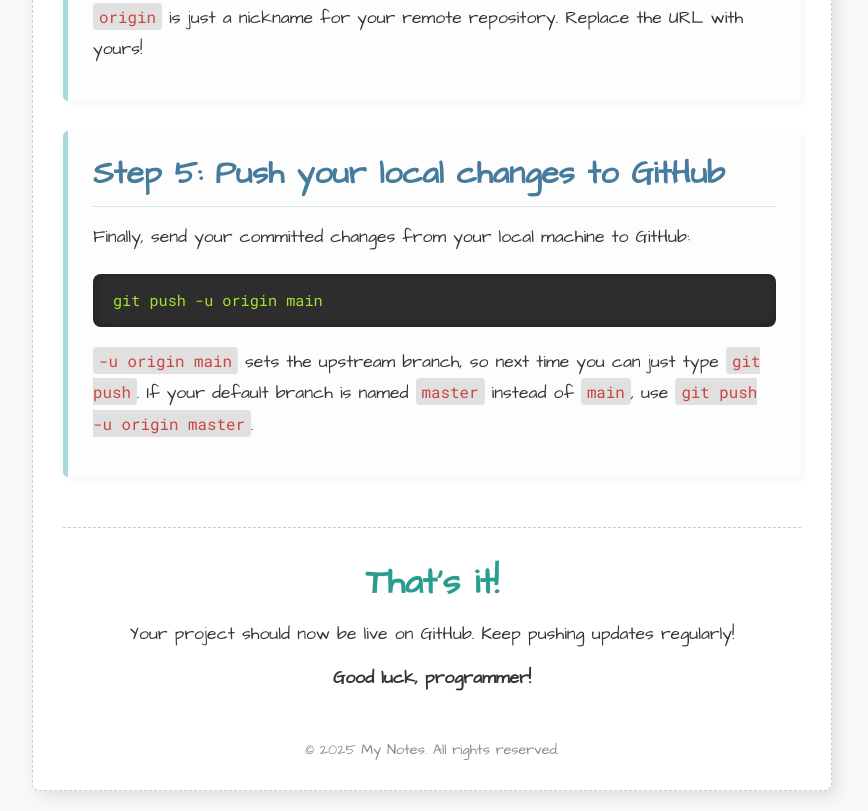
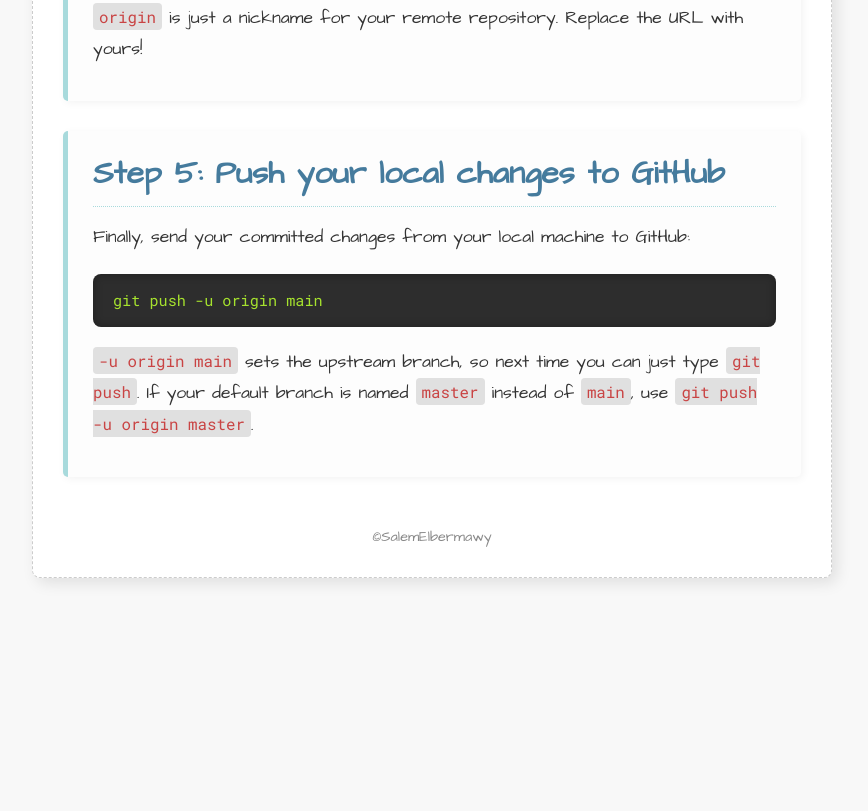
Before and after one commit to SalemElbermawy/Swirl, a plain HTML site: page index_2.html in a window 1280 px wide. Shown: the part 1643-2454 px from the top of the page, without its empty margins (208-1076 px from the left). After the commit the page ends 2241 px from the top, so only its background shows below. Drawn offline with Linux system fonts and the light colour scheme.

Commit message:
last-one

```diff
--- a/index_2.html
+++ b/index_2.html
@@ -70,15 +70,11 @@
                 </p>
             </section>
 
-            <section class="final-note">
-                <h3>That's it!</h3>
-                <p>Your project should now be live on GitHub. Keep pushing updates regularly!</p>
-                <p class="signature">Good luck, programmer!</p>
-            </section>
+
         </main>
 
         <footer>
-            <p>&copy; 2025 My Notes. All rights reserved.</p>
+            <p>&copy;SalemElbermawy</p>
         </footer>
     </div>
 
```
Also changed, not shown: index_3.html (+0 -5 lines).
